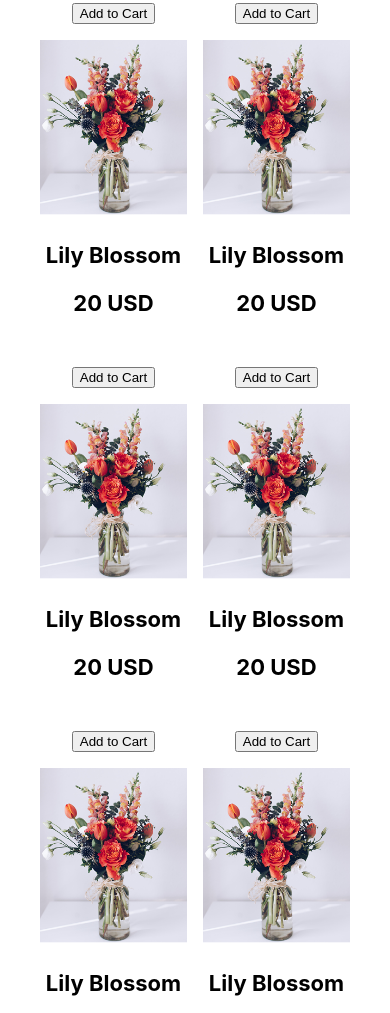
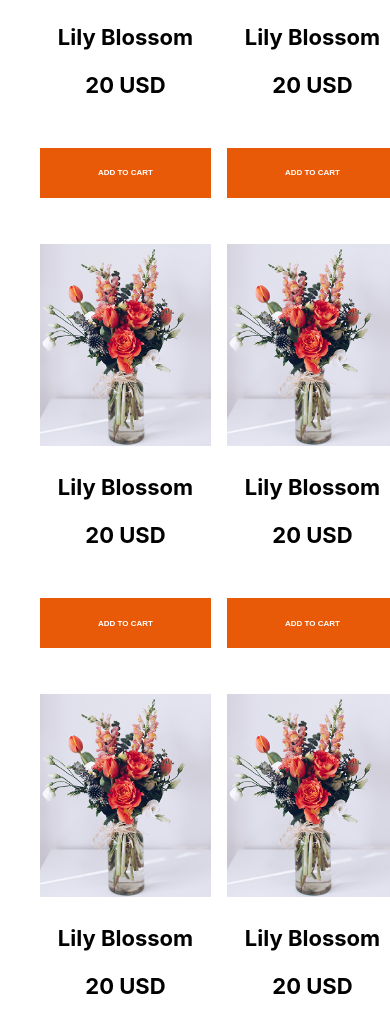
Before and after one commit to evrahimhasan/flower-shop-assignment-02-repo, a plain HTML site: page index.html in a window 390 px wide. Shown: the part 2005-3018 px from the top of the page. Drawn offline with Linux system fonts and the light colour scheme.

Commit message:
modify some section

```diff
--- a/index.html
+++ b/index.html
@@ -37,7 +37,6 @@
     <div class="product-grid">
 
       <div class="product-card">
-
         <img src="assets/sample-flower-image.png" alt="">
         <h3>Lily Blossom</h3>
         <p>20 USD</p>
@@ -47,55 +46,43 @@
         <img src="assets/sample-flower-image.png" alt="">
         <h3>Lily Blossom</h3>
         <p>20 USD</p>
-        <button>Add to Cart</button>
+        <button class="btn-primary">ADD TO CART</button>
       </div>
       <div class="product-card">
         <img src="assets/sample-flower-image.png" alt="">
         <h3>Lily Blossom</h3>
         <p>20 USD</p>
-        <button>Add to Cart</button>
+        <button class="btn-primary">ADD TO CART</button>
       </div>
       <div class="product-card">
         <img src="assets/sample-flower-image.png" alt="">
         <h3>Lily Blossom</h3>
         <p>20 USD</p>
-        <button>Add to Cart</button>
+        <button class="btn-primary">ADD TO CART</button>
       </div>
       <div class="product-card">
         <img src="assets/sample-flower-image.png" alt="">
         <h3>Lily Blossom</h3>
         <p>20 USD</p>
-        <button>Add to Cart</button>
+        <button class="btn-primary">ADD TO CART</button>
       </div>
       <div class="product-card">
         <img src="assets/sample-flower-image.png" alt="">
         <h3>Lily Blossom</h3>
         <p>20 USD</p>
-        <button>Add to Cart</button>
+        <button class="btn-primary">ADD TO CART</button>
       </div>
       <div class="product-card">
         <img src="assets/sample-flower-image.png" alt="">
         <h3>Lily Blossom</h3>
         <p>20 USD</p>
-        <button>Add to Cart</button>
+        <button class="btn-primary">ADD TO CART</button>
       </div>
       <div class="product-card">
         <img src="assets/sample-flower-image.png" alt="">
         <h3>Lily Blossom</h3>
         <p>20 USD</p>
-        <button>Add to Cart</button>
-      </div>
-      <div class="product-card">
-        <img src="assets/sample-flower-image.png" alt="">
-        <h3>Lily Blossom</h3>
-        <p>20 USD</p>
-        <button>Add to Cart</button>
-      </div>
-      <div class="product-card">
-        <img src="assets/sample-flower-image.png" alt="">
-        <h3>Lily Blossom</h3>
-        <p>20 USD</p>
-        <button>Add to Cart</button>
+        <button class="btn-primary">ADD TO CART</button>
       </div>
     </div>
   </section>
--- a/style/style.css
+++ b/style/style.css
@@ -99,6 +99,93 @@
 }
 
 
+/* our plants related style */
+.our-plants {
+  max-width: 1140px;
+  margin: 0 auto;
+  text-align: center;
+  padding: 2rem;
+}
+
+.our-plants h2 {
+  font-size: 3.125rem;
+  font-weight: 700;
+  margin-bottom: 0.5rem;
+}
+
+.our-plants p {
+  font-size: 1.375rem;
+  margin-bottom: 50px;
+}
+
+.product-grid {
+  display: grid;
+  grid-template-columns: repeat(4, 1fr);
+  gap: 1rem;
+}
+
+.product-card {
+  text-align: center;
+  margin-top: 30px;
+}
+
+.product-card img {
+  width: 100%;
+  height: auto;
+}
+
+.product-card h3 {
+  font-size: 1.375rem;
+}
+.product-card p {
+  font-size: 1.375rem;
+  font-weight: 700;
+}
+.product-card button {
+  width: 270px;
+  height: 50px;
+}
+.btn-primary{
+  border: none;
+  background-color: #E95A08;
+  color: #FFFFFF;
+  font-size: 1rem;
+  font-weight: 600;
+  padding: 19px 80px;
+  text-align: center;
+}
+
+
+/* flower plants lover related style*/
+
+.badge{
+  position: absolute;
+  width: 285px;
+  height: 285px;
+  margin-left: 347px;
+  margin-top: -130px;
+}
+.flower{
+  max-width: 1140px;
+  margin: 0 auto;
+  display: flex;
+  justify-content: space-between;
+  margin-top: 130px;
+  margin-bottom: 130px;
+}
+
+.flower-title{
+  max-width: 540px;
+}
+
+.flower-title h3 {
+  font-size: 3.12rem;
+  font-weight: 700;
+}
+.flower-title ul li {
+  font-size: 1.375rem;
+  margin-bottom: 20px;
+}
 
 
 /* latest deals related styles */
@@ -193,79 +280,6 @@
 
 
 
-/* our plants related style */
-.our-plants {
-  max-width: 1140px;
-  margin: 0 auto;
-  text-align: center;
-  padding: 2rem;
-}
-
-.our-plants h2 {
-  font-size: 3.125rem;
-  font-weight: 700;
-  margin-bottom: 0.5rem;
-}
-
-.our-plants p {
-  font-size: 1.375rem;
-  margin-bottom: 50px;
-}
-
-.product-grid {
-  display: grid;
-  grid-template-columns: repeat(5, 1fr);
-  gap: 1rem;
-}
-
-.product-card {
-  text-align: center;
-}
-
-.product-card img {
-  width: 100%;
-  height: auto;
-}
-
-.product-card h3 {
-  font-size: 1.375rem;
-}
-.product-card p {
-  font-size: 1.375rem;
-  font-weight: 700;
-}
-
-/* flower plants lover related style*/
-
-.badge{
-  position: absolute;
-  width: 285px;
-  height: 285px;
-  margin-left: 347px;
-  margin-top: -130px;
-}
-.flower{
-  max-width: 1140px;
-  margin: 0 auto;
-  display: flex;
-  justify-content: space-between;
-  margin-top: 130px;
-  margin-bottom: 130px;
-}
-
-.flower-title{
-  max-width: 540px;
-}
-
-.flower-title h3 {
-  font-size: 3.12rem;
-  font-weight: 700;
-}
-.flower-title ul li {
-  font-size: 1.375rem;
-  margin-bottom: 20px;
-}
-
 
 /* subscribe-section related styles */
 .subscribe-section {
@@ -357,7 +371,26 @@
     display: none;
   }
 
-/*  */
+ .product-card {
+  width: 171px;
+ }
+
+ .product-card button {
+  width: 171px;
+ }
+
+ .btn-primary{
+  width: 171px;
+  border: none;
+  background-color: #E95A08;
+  color: #FFFFFF;
+  font-size: 0.5rem;
+  padding: 10px 40px;
+  /* text-align: center; */
+}
+
+
+
 .subscribe-section {
     height: auto;
   }
@@ -387,7 +420,7 @@
   }
 
   .deals {
-    padding: 0 20px;
+    padding: 0 30px;
   }
   .deals h2 {
     font-size: 1.5rem;
```
